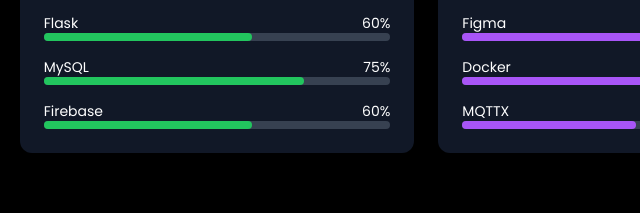
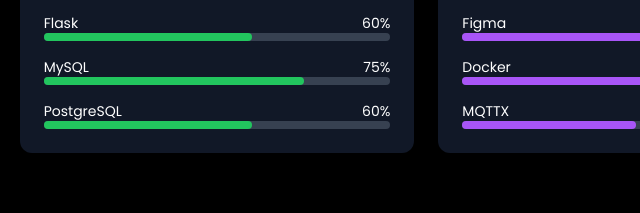
Before and after one commit to RickyKurrnn/MyPortfolio, a plain HTML site: page index.html in a window 1280 px wide. Shown: the part 1047-1260 px from the top of the page, 423-1063 px from the left. Drawn offline with nearby package versions, Linux system fonts and the light colour scheme; animation ran at ten frames a second.

Commit message:
PERUBAHAN HARD SKILLS

```diff
--- a/index.html
+++ b/index.html
@@ -182,7 +182,7 @@
           </div>
         </div>
         <div>
-          <p class="text-sm">Firebase <span class="float-right skill-percent" data-skill="60">0%</span></p>
+          <p class="text-sm">PostgreSQL <span class="float-right skill-percent" data-skill="60">0%</span></p>
           <div class="w-full bg-gray-700 h-2 rounded-full">
             <div class="bg-green-500 h-2 rounded-full skill-bar" data-skill="60"></div>
           </div>
```
